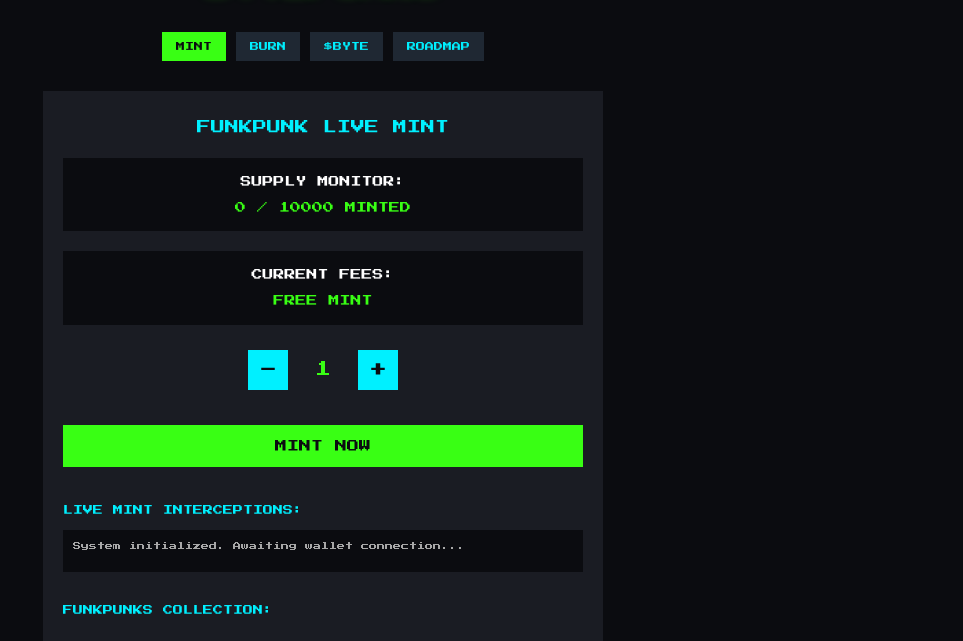
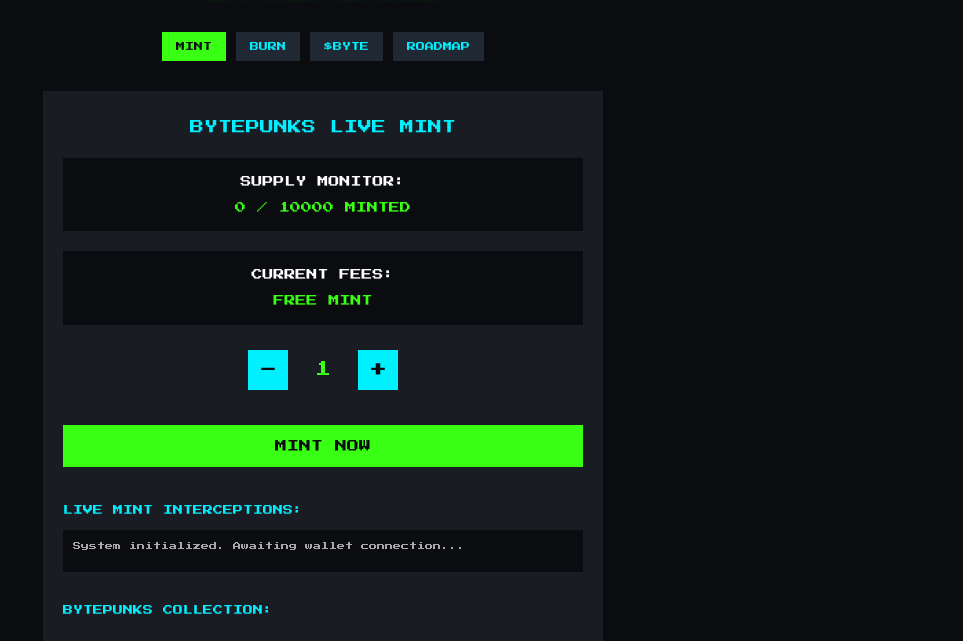
Before and after one commit to bytepunks/bytepunksmintpage, a plain HTML site: page index.html in a window 1280 px wide. Shown: the part 122-763 px from the top of the page, without its empty margins (317-1280 px from the left). Drawn offline with nearby package versions, Linux system fonts and the light colour scheme; grey boxes are pictures that could not be loaded.

Commit message:
Update index.html

```diff
--- a/index.html
+++ b/index.html
@@ -347,7 +347,7 @@
     <div class="main-container">
 
         <div id="panel-mint" class="tab-panel active">
-            <div class="panel-header">FUNKPUNK LIVE MINT</div>
+            <div class="panel-header">BYTEPUNKS LIVE MINT</div>
             <div class="counter-box">
                 SUPPLY MONITOR: <br>
                 <span id="mintSupplyTracker" class="highlight-text">0 / 10000 MINTED</span>
@@ -372,7 +372,7 @@
                 </div>
             </div>
 
-            <div class="tx-stream-title" style="margin-top: 30px;">FUNKPUNKS COLLECTION:</div>
+            <div class="tx-stream-title" style="margin-top: 30px;">BYTEPUNKS COLLECTION:</div>
             <div id="globalMatrixGrid" class="nft-grid"></div>
         </div>
 
```
